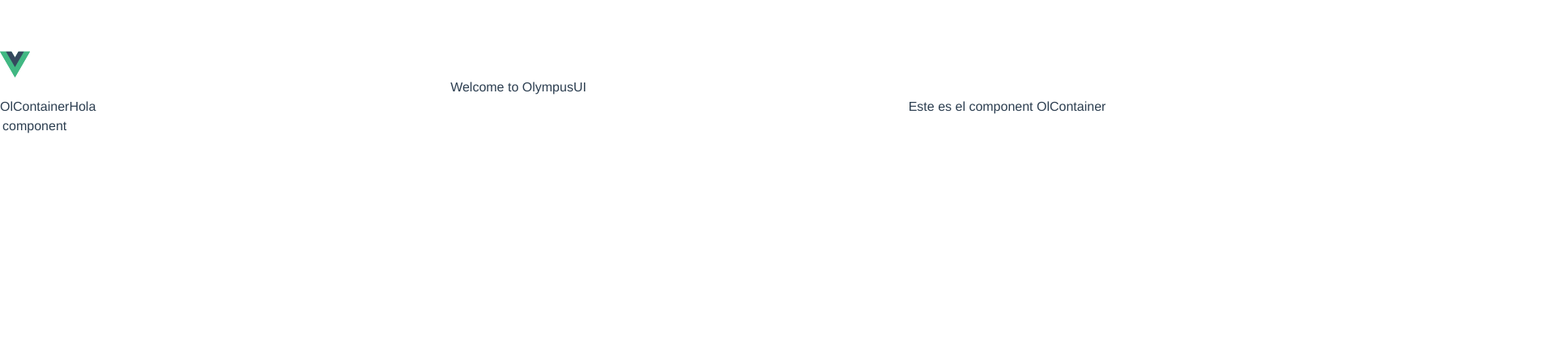
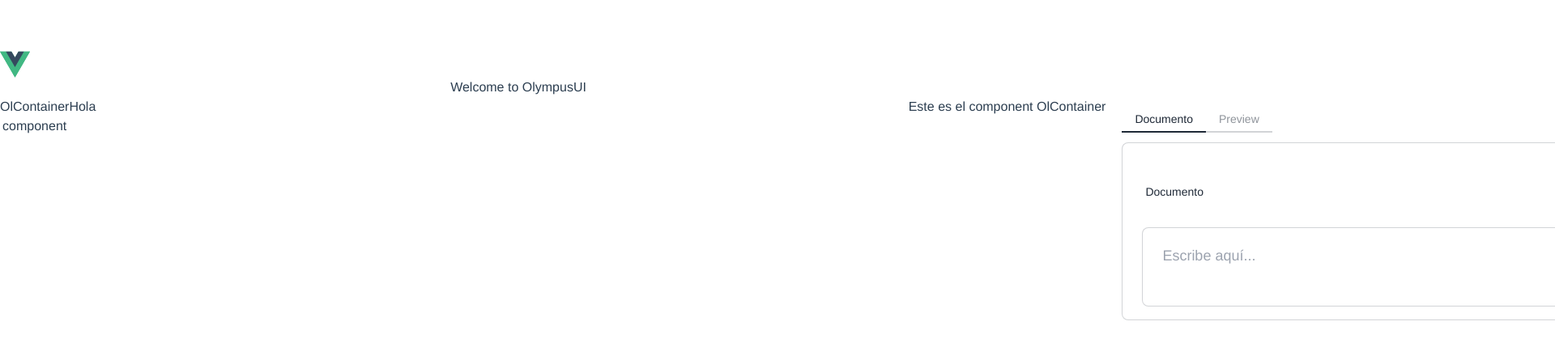
Before and after one commit to mduquem1/olympus-ui, a Vue app: page / in a window 1280 px wide. Shown: the top 434 px of the page at 81% size, 1920 px wide, since content can reach past the window. Built offline with nearby package versions, Linux system fonts and the light colour scheme.

Commit message:
add marked as 0.1.3 version

```diff
--- a/package.json
+++ b/package.json
@@ -1,6 +1,6 @@
 {
   "name": "olympus-ui",
-  "version": "0.1.2",
+  "version": "0.1.3",
   "license": "MIT",
   "scripts": {
     "dev": "vite",
@@ -12,6 +12,7 @@
   "main": "dist/olympus-ui.umd.js",
   "dependencies": {
     "daisyui": "^3.4.0",
+    "marked": "^5.1.2",
     "vue": "^3.3.4"
   },
   "devDependencies": {
--- a/src/App.vue
+++ b/src/App.vue
@@ -7,15 +7,38 @@
       <h3>Hola</h3>
       <p>Este es el component OlContainer</p>
     </OlContainer>
+    <OlContainer :isFlexCol="true">
+      <div class="w-full px-5 py-3">
+        <OlMarkdownInput
+          :label="'Documento'"
+          :modelValue="markdownInput"
+          @update:modelValue="markdownInput = $event"
+        />
+      </div>
+    </OlContainer>
   </OlContainer>
 </template>
 
 <script>
 import OlContainer from './components/ui/container/index.vue';
+import OlMarkdownInput from './components/forms/MarkdownInput.vue';
+import OlMarkdownDisplay from './components/ui/markdown-display/index.vue';
+
 export default {
   name: 'App',
   components: {
     OlContainer,
+    OlMarkdownInput,
+    OlMarkdownDisplay,
+  },
+  data() {
+    return {
+      category: '',
+      subcategory: '',
+      description: '',
+      markdownInput: '',
+      status: '',
+    };
   },
 };
 </script>
```
Also changed, not shown: 1 other file (tests, documents, lock files or other folders).
